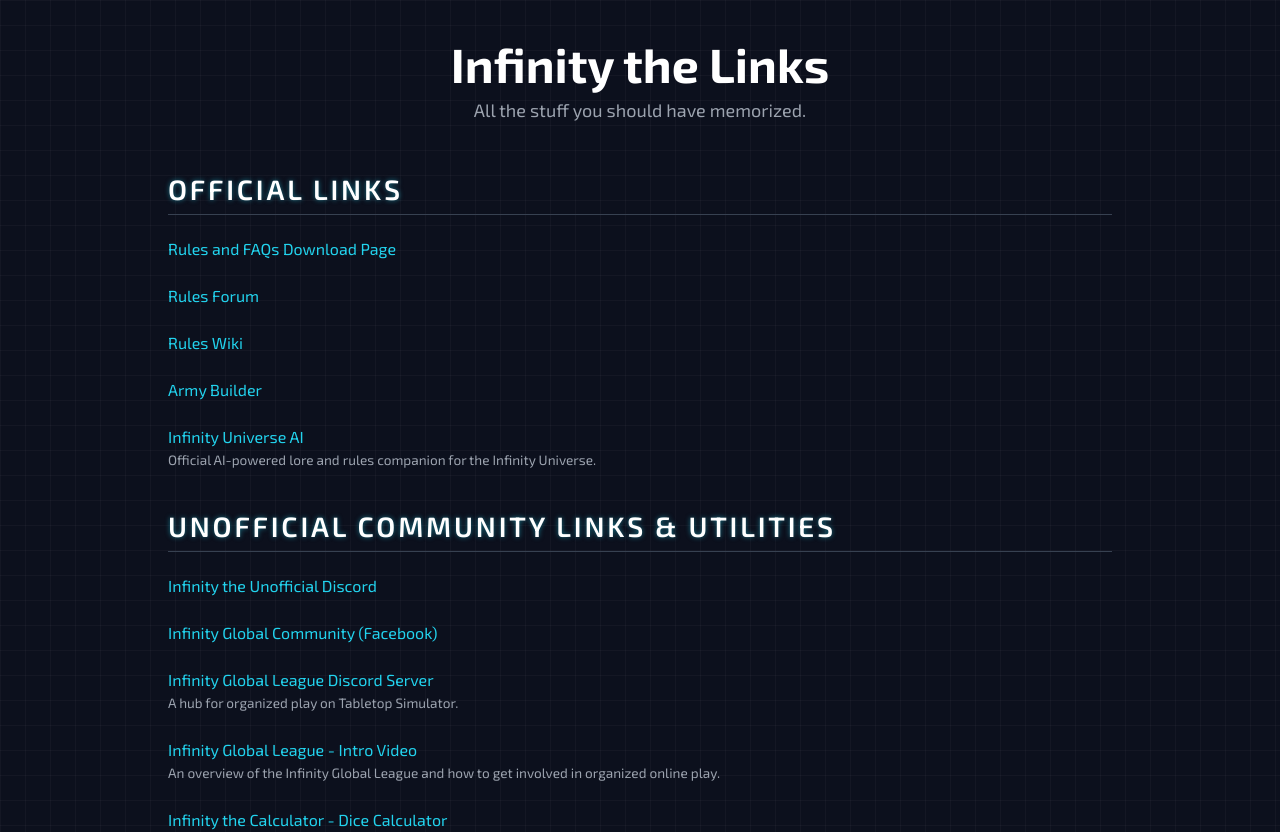
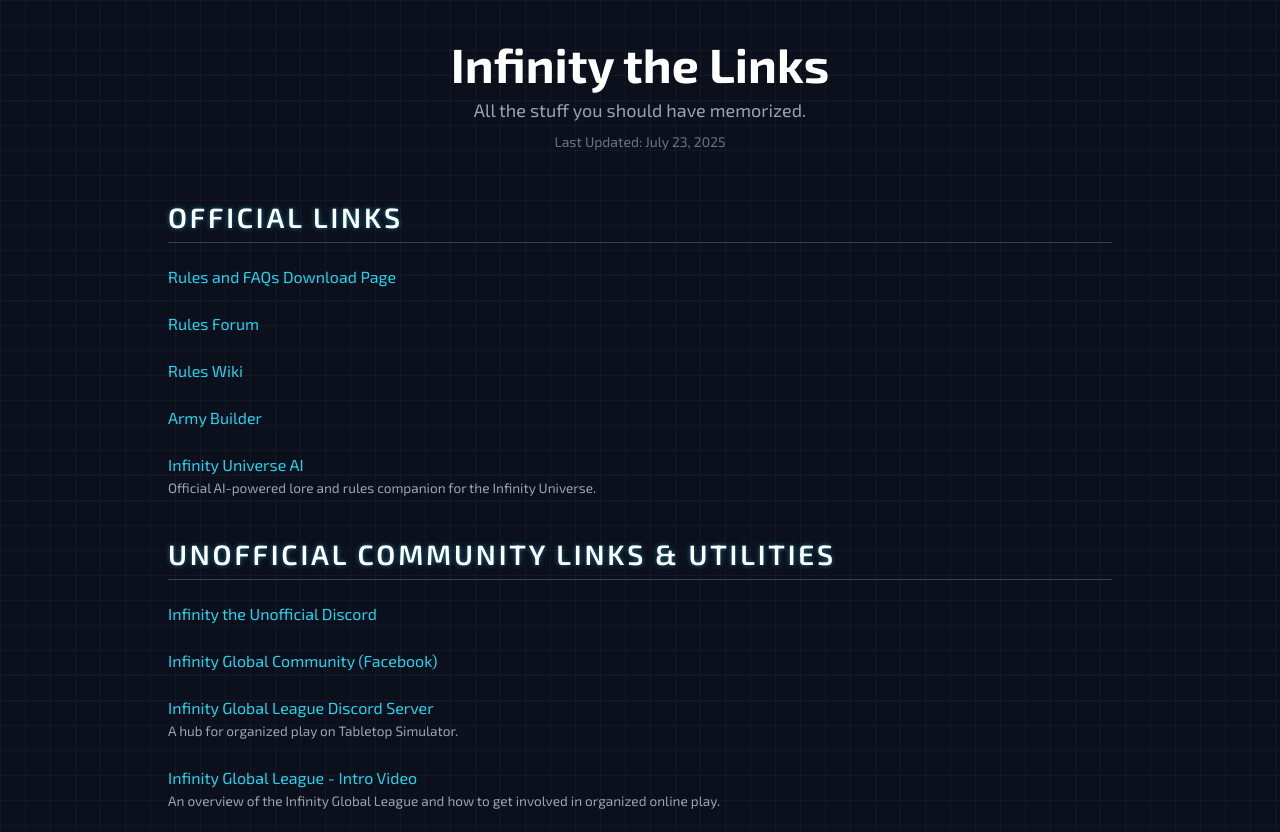
Before and after one commit to cyjit/infinity-the-links, a plain HTML site: page index.html in a window 1280 px wide. Shown: the top 832 px of the page. Drawn offline with Linux system fonts and the light colour scheme.

Commit message:
Update index.html
added update date, new links

```diff
--- a/index.html
+++ b/index.html
@@ -14,6 +14,7 @@
     - Analytics: Uses GoatCounter for privacy-respecting traffic analysis.
     - Metadata: Includes SEO and Open Graph tags for better link previews on social media and messaging apps.
     - Favicons: A comprehensive set of favicons is included for cross-browser and device compatibility.
+    - Last Updated Date: A manually updated date in the header to show when the content was last changed. Future updates must amend this date.
 -->
 <head>
     <meta charset="UTF-8">
@@ -193,6 +194,7 @@
         <header class="text-center mb-12">
             <h1 class="text-5xl font-bold text-white mb-2">Infinity the Links</h1>
             <p class="text-lg text-gray-400">All the stuff you should have memorized.</p>
+            <p class="text-sm text-gray-500 mt-2">Last Updated: July 23, 2025</p>
         </header>
 
         <!-- Main content area -->
```
